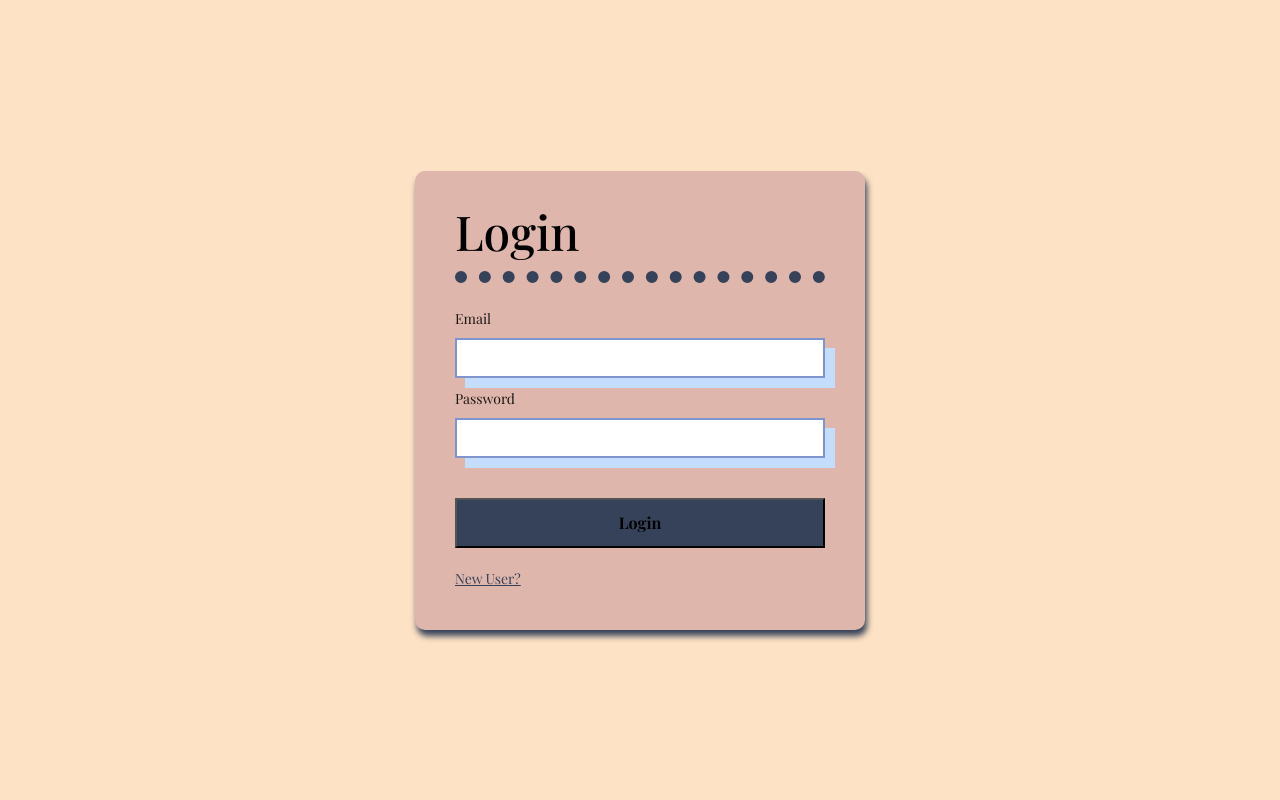
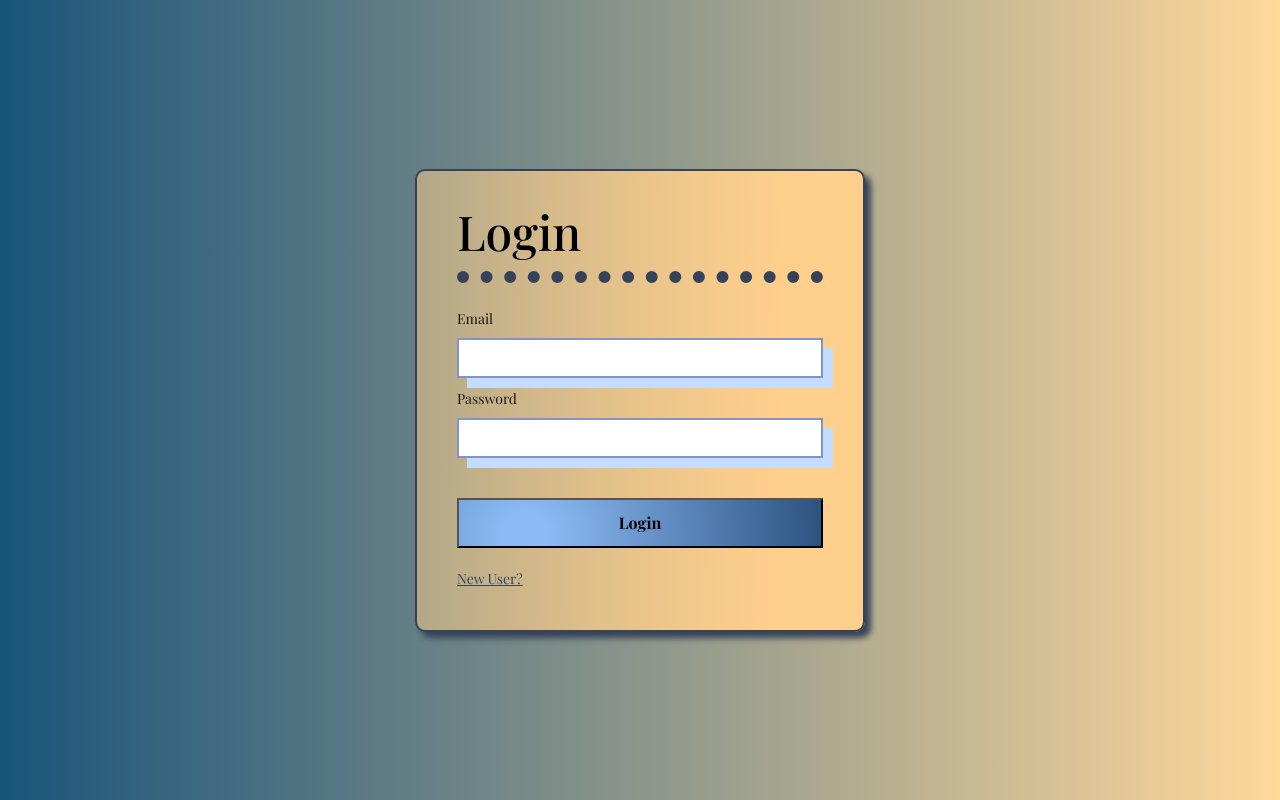
Before and after one commit to hadiashafique97/quizapp-frontend, a React (Create React App) app: page /login in a window 1280 px wide. Built offline with nearby package versions, Linux system fonts and the light colour scheme; a web font is replaced by a local one.

Commit message:
final stylings

```diff
--- a/src/pages/admin/Tests/Test.js
+++ b/src/pages/admin/Tests/Test.js
@@ -94,7 +94,10 @@ function Test() {
                 </div>
             </div>
             <div className="divider2"> </div>
-            <Table columns={columns} dataSource={tests} />
+            <div className='flex m1'>
+                 <Table columns={columns} dataSource={tests} />
+            </div>
+
 
         </div>
     )
--- a/src/pages/user/UserResults/UserResults.js
+++ b/src/pages/user/UserResults/UserResults.js
@@ -82,7 +82,10 @@ function UserResults() {
         <div>
             <PageTitle title="Results" />
             <div className='divider'></div>
-            <Table columns={columns} dataSource={resultsData} />
+
+               <Table columns={columns} dataSource={resultsData} />
+
+
         </div>
     )
 }
--- a/src/styles/App.css
+++ b/src/styles/App.css
@@ -1,38 +1,6 @@
-.App {
-  text-align: center;
+:root{
+  background: #ffd89b;  /* fallback for old browsers */
+  background: -webkit-linear-gradient(to right, #19547b, #ffd89b);  /* Chrome 10-25, Safari 5.1-6 */
+  background: linear-gradient(to right, #19547b, #ffd89b); /* W3C, IE 10+/ Edge, Firefox 16+, Chrome 26+, Opera 12+, Safari 7+ */
+
 }
-
-.App-logo {
-  height: 40vmin;
-  pointer-events: none;
-}
-
-@media (prefers-reduced-motion: no-preference) {
-  .App-logo {
-    animation: App-logo-spin infinite 20s linear;
-  }
-}
-
-.App-header {
-  background-color: #282c34;
-  min-height: 100vh;
-  display: flex;
-  flex-direction: column;
-  align-items: center;
-  justify-content: center;
-  font-size: calc(10px + 2vmin);
-  color: white;
-}
-
-.App-link {
-  color: #61dafb;
-}
-
-@keyframes App-logo-spin {
-  from {
-    transform: rotate(0deg);
-  }
-  to {
-    transform: rotate(360deg);
-  }
-}
--- a/src/styles/colors.css
+++ b/src/styles/colors.css
@@ -1,11 +1,11 @@
 :root{
-    --primary :#FEE2C5;
+    --primary :#fbd0be;
     --primary2: #DEB6AB;
     --secondary :#C4DDFF;
     --success :#7fb5a1;
     --info : #7f93cf;
     --warning: #b0515f;
-    --danger : #fab88cf9;
+    --danger : #e48b51f9;
     --light : #E8F3D6;
     --dark: #354259;
     --blueish : #7197bd;
@@ -15,8 +15,12 @@
 }
 
 .bg-primary{
-    background-color: var(--primary);
+  background: #ffd89b;  /* fallback for old browsers */
+background: -webkit-linear-gradient(to right, #19547b, #ffd89b);  /* Chrome 10-25, Safari 5.1-6 */
+background: linear-gradient(to right, #19547b, #ffd89b); /* W3C, IE 10+/ Edge, Firefox 16+, Chrome 26+, Opera 12+, Safari 7+ */
+
 }
+
 
 .bg-pass{
   background-color: var(--success) !important;
--- a/src/styles/custom-styles.css
+++ b/src/styles/custom-styles.css
@@ -1,71 +1,81 @@
-.tile{
+.tile {
     border-radius: 10px;
-    box-shadow: 2px 6px 6px var(--dark);
-    background-color: var(--primary2);
+    border:2px solid var(--dark);
+    box-shadow: 6px 6px 6px var(--dark);
+    /* background-image: linear-gradient(to right top, #f4f2ef, #f2e8d9, #f0ddc4, #eed2af, #ecc79b); */
+    background-image: linear-gradient( 90.5deg,  rgba(255,207,139,0.50) 1.1%, rgba(255,207,139,1) 81.3% );
     display: flex;
     flex-direction: column !important;
 }
 
-.divider{
+.divider {
 
     border-bottom: 12px dotted var(--dark);
 }
 
-.divider2{
+.divider2 {
     padding-top: 5px;
     border-bottom: 8px dotted var(--dark);
 }
-.divider3{
+
+.divider3 {
     border-bottom: 8px dotted var(--dark);
-    padding:0px;
+    padding: 0px;
     margin: 0px;
 }
-.spinner-parent{
+
+.spinner-parent {
     position: absolute;
-    inset:0;
-    background-color: rgba(0,0,0,0.4);
-    z-index:10000;
+    inset: 0;
+    background-color: rgba(0, 0, 0, 0.4);
+    z-index: 10000;
     display: flex;
     justify-content: center;
     align-items: center;
 }
-.spinner{
+
+.spinner {
     height: 30px;
     width: 50px;
-    border:3px solid var(--dark) ;
+    border: 3px solid var(--dark);
     box-shadow: 4px 4px 6px var(--info);
-    border-radius:20%;
+    border-radius: 20%;
     animation: spinner 1.5s linear infinite;
 }
-.choice{
+
+.choice {
     display: flex;
-    border:2px solid var(--info) !important;
+    border: 2px solid var(--dark) !important;
     box-shadow: 7px 7px var(--secondary) !important;
-    border-radius:20%;
-    width:50%;
+    border-radius: 20%;
+    width: 50%;
     justify-content: center !important;
     align-items: center !important;
 }
-.selected-choice{
+
+.selected-choice {
     background-color: var(--selected);
     border: 2px solid var(--answer);
-    box-shadow: 7px 7px var(--success) ;
-    border-radius:20%;
-    width:50%;
+    box-shadow: 7px 7px var(--success);
+    border-radius: 20%;
+    width: 50%;
     justify-content: center !important;
     align-items: center !important;
 }
-.result{
 
-    padding:20px;
+.result {
+
+    padding: 20px;
 
 }
-.lottie{
+
+.lottie {
     display: flex !important;
-    height:300px;
+    height: 300px;
     width: 300px;
 }
-.timer{
+
+.timer {
     background-color: darkred;
     padding: 10px;
     display: flex;
@@ -74,20 +84,24 @@
     height: 80px;
     width: 80px;
 }
-.choice:hover{
+
+.choice:hover {
     background-color: var(--dark);
     cursor: pointer;
 }
-.navbtn:hover{
+
+.navbtn:hover {
     cursor: pointer;
-    transform:scale(1.1);
-    color:var(--warning)
+    transform: scale(1.1);
+    color: var(--warning)
 }
+
 @keyframes spinner {
-    0%{
+    0% {
         transform: rotate(0deg);
     }
-    100%{
+
+    100% {
         transform: rotate(360deg);
     }
 }
--- a/src/styles/formstyles.css
+++ b/src/styles/formstyles.css
@@ -1,37 +1,41 @@
-input, select{
-    height:40px !important;
-    padding:10px 20px !important;
-    border:2px solid var(--info) !important;
+input,
+select {
+    height: 40px !important;
+    padding: 10px 20px !important;
+    border: 2px solid var(--info) !important;
     box-shadow: 10px 10px var(--secondary) !important;
-    width:100% !important;
+    width: 100% !important;
 
 }
 
-.primary-btn{
-    height:50px;
-    background-color: var(--dark);
-    color:black;
+.primary-btn {
+    height: 50px;
+    background-image: radial-gradient( circle 674px at 18.3% 77%,  rgba(139,186,244,1) 3.4%, rgba(15,51,92,1) 56.6% );
+
+
+    color: black;
     font-weight: bold;
     padding: 8px 10px;
 
 }
 
-.create-button{
-    background-color: var(--secondary);
-    color:black;
+.create-button {
+    background-image: radial-gradient( circle 674px at 18.3% 77%,  rgba(139,186,244,1) 3.4%, rgba(15,51,92,1) 56.6% );
+    color: black;
     font-weight: bold;
     padding: 8px 10px;
-    box-shadow: 2px 2px 2px var(--dark);
+    box-shadow: 4px 4px 4px var(--dark);
     border-radius: 12px;
 }
-.create-button:hover{
-    background-color: var(--dark);
-    cursor: pointer;
+
+.create-button:hover {
+    background-image: linear-gradient(to top, #4188e5 0%, #4d72a1 100%);
 }
-.ant-form-item{
-    margin-bottom:10px !important;
+
+.ant-form-item {
+    margin-bottom: 10px !important;
 }
-button:hover{
 
-    background-color:var(--secondary);
+.primary-btn:hover {
+    background-image: linear-gradient(to top, #4188e5 0%, #4d72a1 100%);
 }
--- a/src/styles/layout.css
+++ b/src/styles/layout.css
@@ -5,14 +5,14 @@
 }
 
 .sidebar{
-    background-color: var(--secondary);
+    background-image: linear-gradient(to right, #d7d2cc 0%, #304352 100%);
     padding:10px;
     border-radius:10px;
     height:100%;
     display: flex;
     align-items: center;
     justify-content: center;
-    box-shadow: 2px 2px 2px var(--dark);
+    box-shadow: 6px 6px 6px var(--dark);
     border-bottom:3px solid var(--dark);
 }
 .menu-item{
@@ -30,7 +30,7 @@
 }
 
 .header{
-    background-color: var(--secondary);
+    background-image: linear-gradient(to right, #d7d2cc 0%, #24333d 100%);
     color: black;
     width: 100% !important;
     padding: 10px;
```
